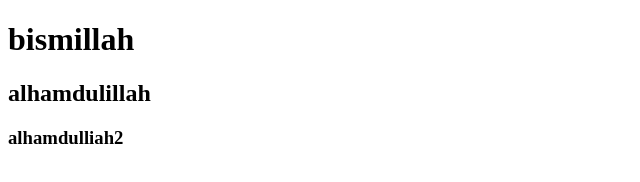
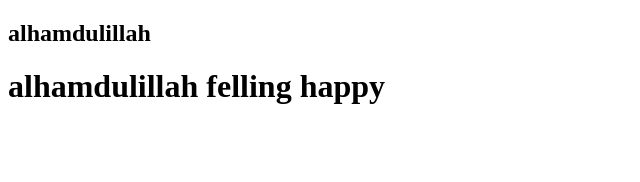
Before and after one commit to mdasif200112/my-second-website, a plain HTML site: page index.html in a window 1280 px wide. Shown: the whole page, without its empty margins (0-640 px from the left). Drawn offline with Linux system fonts and the light colour scheme.

Commit message:
second add

```diff
--- a/index.html
+++ b/index.html
@@ -7,8 +7,7 @@
     <title>Document</title>
 </head>
 <body>
-    <h1>bismillah</h1>
     <h2>alhamdulillah</h2>
-    <h3>alhamdulliah2</h3>
+    <h1>alhamdulillah felling happy</h1>
 </body>
 </html>
```
